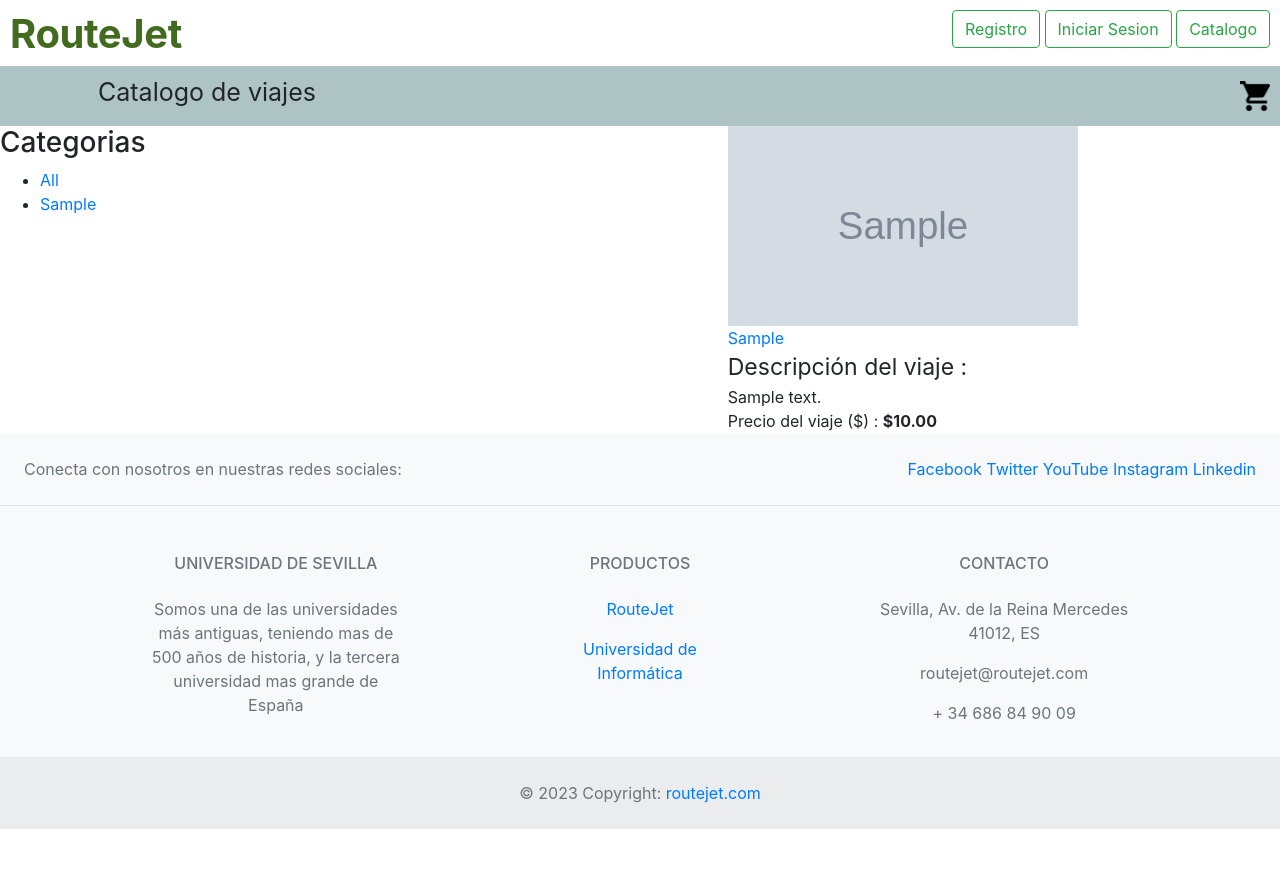
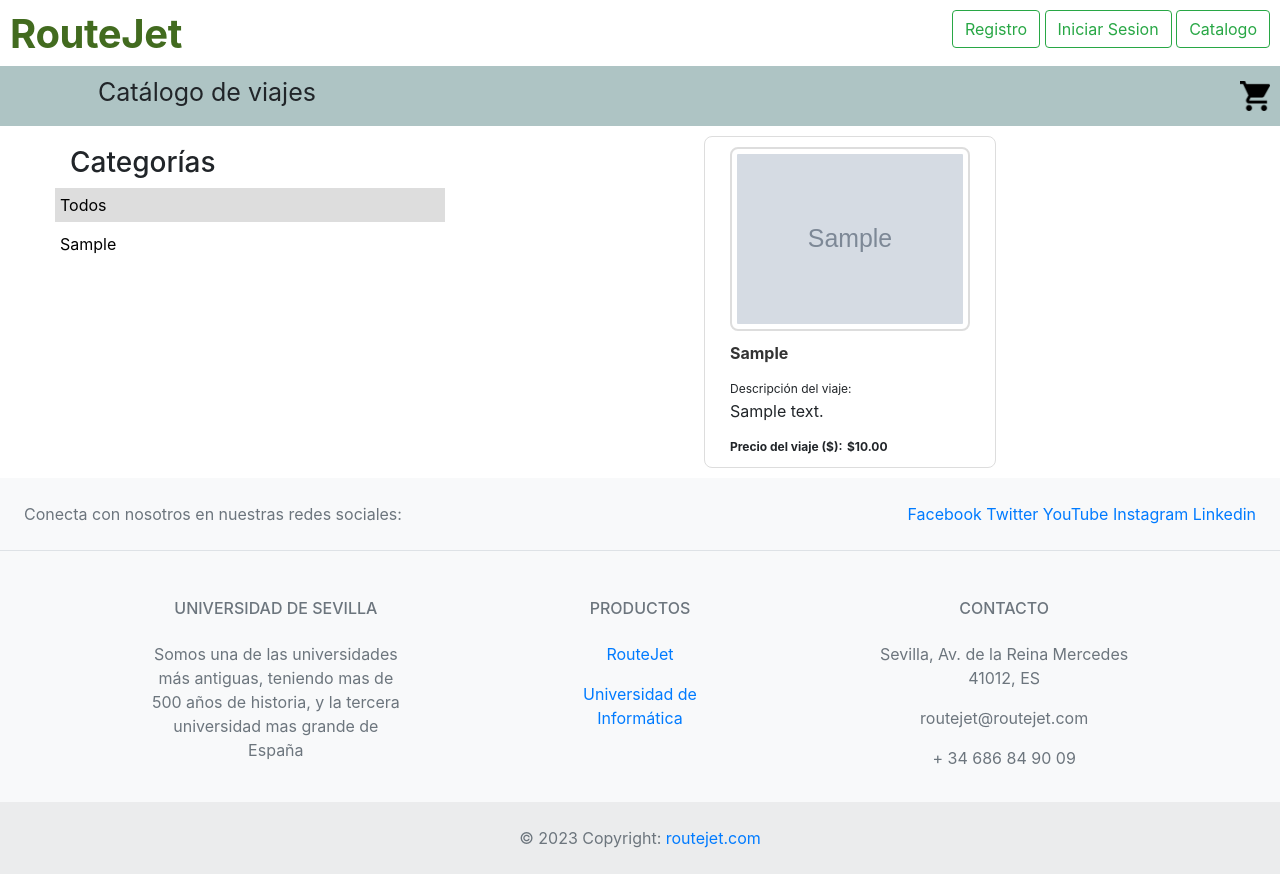
Before and after one commit to jmartinacu/RouteJet-114, a Django app: page /store/ in a window 1280 px wide. Before the commit the page ends 829 px from the top, so only its background shows below. Run offline with Django 4.2, Linux system fonts and the light colour scheme; tables that the repository leaves empty hold one stand-in row (values such as "Sample post"); grey boxes marked "Sample" are stand-in pictures.

Commit message:
feat : estilos generales de la aplicación mejoradas

```diff
--- a/routejet/core/static/css/base.css
+++ b/routejet/core/static/css/base.css
@@ -19,6 +19,7 @@ header {
 
 main {
   flex: 1;
+
 }
 
 footer {
--- a/routejet/core/templates/core/index.html
+++ b/routejet/core/templates/core/index.html
@@ -17,7 +17,7 @@
       <h3>¿Dónde te gustaría viajar?</h3>
       <form action="{% url 'store:search_products' %}" role="search" method="get">
         {% csrf_token %}
-        <label for="search">
+        <label for="search" style="padding-left: 190px;">
             <input type="search" name="q" placeholder="Busca tu destino">
         </label>
       </form>
--- a/routejet/store/static/store/css/product_list.css
+++ b/routejet/store/static/store/css/product_list.css
@@ -13,6 +13,39 @@
   grid-template-columns: repeat(3, 1fr);
   gap: 10px;
   grid-auto-rows: 100xp;
+}
+
+.cart-table-cart {
+  width: 100%;
+  border-collapse: collapse;
+  margin-top: 20px;
+}
+
+.cart-table-cart th, .cart-table-cart td {
+  border: 1px solid #dddddd;
+  text-align: left;
+  padding: 8px;
+}
+
+.cart-table-cart th {
+  background-color: #f2f2f2;
+}
+
+.cart-table-cart tbody tr:hover {
+  background-color: #f5f5f5;
+}
+
+.cart-tr-total td {
+  font-weight: bold;
+}
+
+.cart-buttons {
+  padding-top: 20px;
+  text-align: center;
+}
+
+.cart-buttons button {
+  margin-right: 10px;
 }
 
 /* .city a{
--- a/routejet/store/templates/store/history.html
+++ b/routejet/store/templates/store/history.html
@@ -13,10 +13,11 @@
 {% endblock description %}
 
 {% block content %}
-<form method="get">
+<form method="get" style="padding-top: 20px ; padding-left:20px">
   {{ form.as_p }}
-  <button type="submit">Buscar</button>
+  <button type="submit" class="btn btn-primary">Buscar</button>
 </form>
+
 
 <h2 class="text-center">Historial de reservas</h2>
   <table class="table mx-auto">
--- a/routejet/store/templates/store/product_list.html
+++ b/routejet/store/templates/store/product_list.html
@@ -2,21 +2,117 @@
 
 {% load static %}
 
-{% block title %} Catalogo {% endblock %}
+{% block title %} Catálogo {% endblock title %}
 
 {% block header %}
   <link rel="stylesheet" href="{% static "store/css/product_list.css" %}">
+  <style>
+    h3 {
+      padding-left: 15px;
+      padding-top: 20px;
+    }
+
+    .product-image {
+      border: 2px solid #ddd;
+      border-radius: 8px;
+      padding: 5px;
+      transition: transform 0.2s;
+    }
+
+    .product-image:hover {
+      transform: scale(1.05);
+    }
+
+    .product_list-article-main {
+      display: flex;
+      justify-content: space-around;
+      max-width: 1200px;
+      margin: 0 auto;
+    }
+
+    .product_list-section-categories {
+      flex: 1;
+      padding: 0 15px;
+    }
+
+    .product_list-section-categories ul {
+      list-style: none;
+      padding: 0;
+    }
+
+    .product_list-section-categories li {
+      padding: 5px;
+      margin-bottom: 5px;
+    }
+
+    .product_list-section-categories a {
+      text-decoration: none;
+      color: black;
+      font-size: 16px;
+    }
+
+    .product_list-section-categories li.selected {
+      background-color: #ddd;
+    }
+
+    .product_list-section-products {
+      flex: 2;
+      display: flex;
+      flex-wrap: wrap;
+      justify-content: space-around;
+    }
+
+    .item {
+      width: calc(40% - 20px);
+      margin: 10px;
+      padding: 10px;
+      border: 1px solid #ddd;
+      border-radius: 8px;
+      box-sizing: border-box;
+    }
+
+    .image {
+      text-align: center;
+    }
+
+    .image img {
+      width: 100%;
+      height: auto;
+    }
+
+    .city,
+    .description,
+    .price {
+      margin-top: 10px;
+    }
+
+    .city a {
+      font-size: 16px;
+      font-weight: bold;
+      text-decoration: none;
+      color: #333;
+    }
+
+    .description span,
+    .price span {
+      font-size: 12px;
+    }
+
+    .price span {
+      font-weight: bold;
+    }
+  </style>
 {% endblock header %}
 
-{% block description %}Catalogo de viajes{% endblock description %}
+{% block description %}Catálogo de viajes{% endblock description %}
 
 {% block content %}
   <article class="product_list-article-main">
     <section class="product_list-section-categories">
-      <h3>Categorias</h3>
+      <h3>Categorías</h3>
       <ul>
         <li {% if not category %} class="selected" {% endif %}>
-          <a href="{% url "store:product_list" %}"> All </a>
+          <a href="{% url "store:product_list" %}"> Todos </a>
         </li>
         {% for c in categories %}
           <li {% if category.slug == c.slug %} class="selected" {% endif %}>
@@ -28,16 +124,10 @@
     <section class="product_list-section-products">
       {% for product in products %}
         <div class="item">
-            {% comment %} <div class="unavailable-city">
-                {% if not product.available %}
-                <a href="{{ product.get_absolute_url }}" class="unavailable-city">{{ product.city }}</a>
-                {% endif %}
-            </div> {% endcomment %}
           <div class="container">
             <div class="image">
               <a href="{{ product.get_absolute_url }}">
-                      <img class="product-image" src="{% if product.image %}{{ product.image.url }}{% else %}{% static "img/no_image.png" %}{% endif %}" style="width: 350px; height: 200px;">
-
+                <img class="product-image" src="{% if product.image %}{{ product.image.url }}{% else %}{% static "img/no_image.png" %}{% endif %}" alt="{{ product.city }} Image">
               </a>
             </div>
             <div class="city">
@@ -46,11 +136,11 @@
               {% endif %}
             </div>
             <div class="description">
-                  <span style="font-size: 23px">Descripción del viaje :</span>
-                  <span><br>{{ product.description }}</span>
+              <span>Descripción del viaje:</span>
+              <br>{{ product.description }}
             </div>
             <div class="price">
-                  <span>Precio del viaje ($) :</span>
+              <span>Precio del viaje ($):</span>
               <span style="font-weight: bold">${{ product.price }}</span>
             </div>
           </div>
```
Also changed, not shown: routejet/product/templates/product/detail.html (+57 -25 lines), routejet/store/templates/store/cart.html (+70 -28 lines), routejet/store/templates/store/overview.html (+15 -22 lines), routejet/product/migrations/0001_initial.py, routejet/product/migrations/0002_initial.py (deleted), routejet/store/migrations/0001_initial.py (deleted), routejet/store/migrations/__init__.py (deleted). Lines whose indentation alone changed are shown as unchanged.
